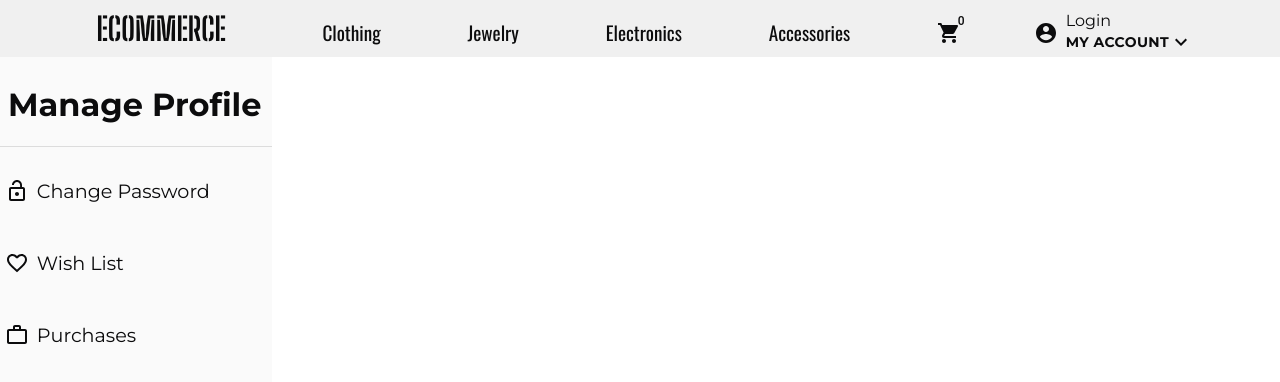
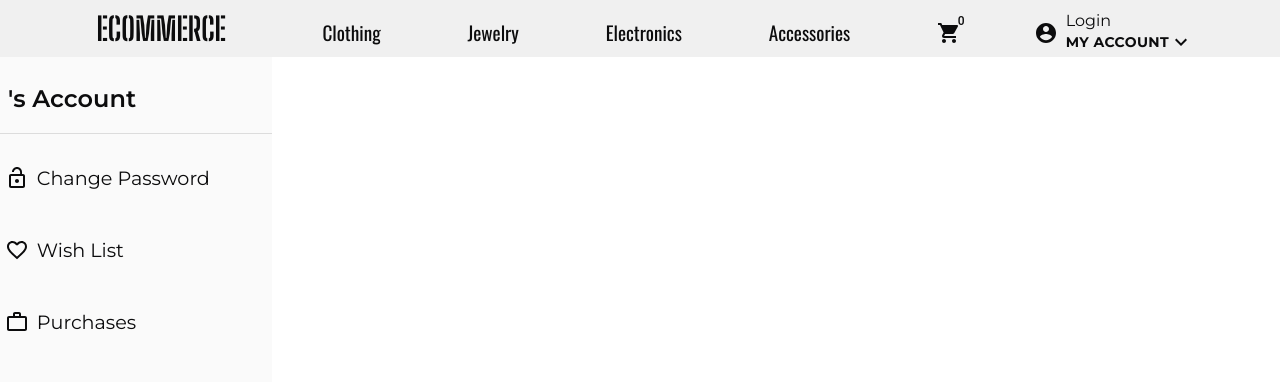
Before and after one commit to kblair40/ecommerce, a React (Create React App) app: page /profile in a window 1280 px wide. Shown: the top 382 px of the page. Built offline with nearby package versions, Linux system fonts and the light colour scheme.

Commit message:
Add useSelector to get displayName for ProfileLinks header

```diff
--- a/src/components/Auth/ProfileLinks.js
+++ b/src/components/Auth/ProfileLinks.js
@@ -2,13 +2,10 @@ import React, { useState } from "react";
 import makeStyles from "@material-ui/core/styles/makeStyles";
 import Card from "@material-ui/core/Card";
 import Divider from "@material-ui/core/Divider";
-import LockIcon from "@material-ui/icons/Lock";
-import { Link } from "react-router-dom";
-import IconButton from "@material-ui/core/IconButton";
 import FavoriteBorderIcon from "@material-ui/icons/FavoriteBorder";
 import LockOpenIcon from "@material-ui/icons/LockOpen";
 import WorkOutlineIcon from "@material-ui/icons/WorkOutline";
-import Hidden from "@material-ui/core/Hidden";
+import { useSelector } from "react-redux";
 
 import ChangePasswordForm from "../Forms/ChangePasswordForm";
 import ComingSoon from "../ComingSoon/ComingSoon";
@@ -18,7 +15,6 @@ const useStyles = makeStyles((theme) => ({
     width: "100vw",
     height: "100vh",
     display: "flex",
-    // marginTop: "2rem",
   },
   profileLinksContainer: {
     marginRight: "2rem",
@@ -43,6 +39,7 @@ const useStyles = makeStyles((theme) => ({
   profileCardHeader: {
     // already set to Montserrat
     marginLeft: ".5rem",
+    fontWeight: "600",
   },
   profileLink: {
     display: "flex",
@@ -81,6 +78,7 @@ const useStyles = makeStyles((theme) => ({
 const ProfileLinks = () => {
   const classes = useStyles();
   const [componentToRender, setComponentToRender] = useState(null);
+  const displayName = useSelector((state) => state.auth.displayName);
 
   const showComingSoon = () => {
     setComponentToRender("coming soon");
@@ -95,7 +93,11 @@ const ProfileLinks = () => {
     <div className={classes.profileContainer}>
       <div className={classes.profileLinksContainer}>
         <Card elevation={0} className={classes.profileCardContainer}>
-          <h1 className={classes.profileCardHeader}>Manage Profile</h1>
+          <h2 className={classes.profileCardHeader}>
+            {/* Manage Profile */}
+            {/* Welcome, {displayName} */}
+            {displayName}'s Account
+          </h2>
           <Divider style={{ width: "100%" }} />
           <div
             className={classes.profileLink}
@@ -114,10 +116,7 @@ const ProfileLinks = () => {
           </div>
         </Card>
       </div>
-      <Hidden smUp>
-        <hr />
-        {/* <Divider style={{ margin: "5rem", background: "red" }} fullWidth /> */}
-      </Hidden>
+
       {componentToRender === "change password" && <ChangePasswordForm />}
       {componentToRender === "coming soon" && <ComingSoon />}
     </div>
--- a/src/components/Forms/ChangePasswordForm.js
+++ b/src/components/Forms/ChangePasswordForm.js
@@ -7,8 +7,6 @@ import IconButton from "@material-ui/core/IconButton";
 import Button from "@material-ui/core/Button";
 import TextField from "@material-ui/core/TextField";
 import { useSelector } from "react-redux";
-
-// import { authActions } from "../../store/authSlice";
 
 const useStyles = makeStyles((theme) => ({
   changePasswordFormContainer: {
@@ -72,7 +70,7 @@ const useStyles = makeStyles((theme) => ({
   },
   [theme.breakpoints.down("xs")]: {
     changePasswordFormContainer: {
-      margin: "1rem 0",
+      margin: "1rem 0 0 0",
     },
   },
 }));
```
